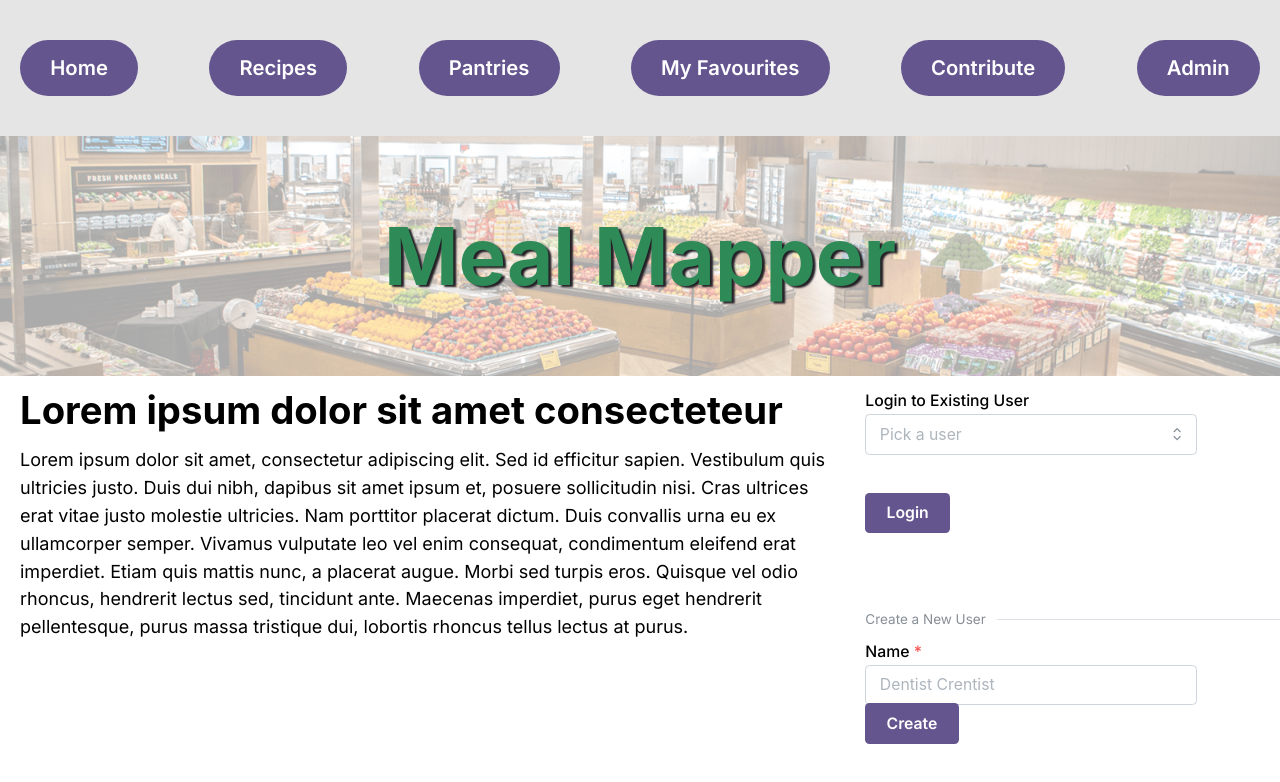
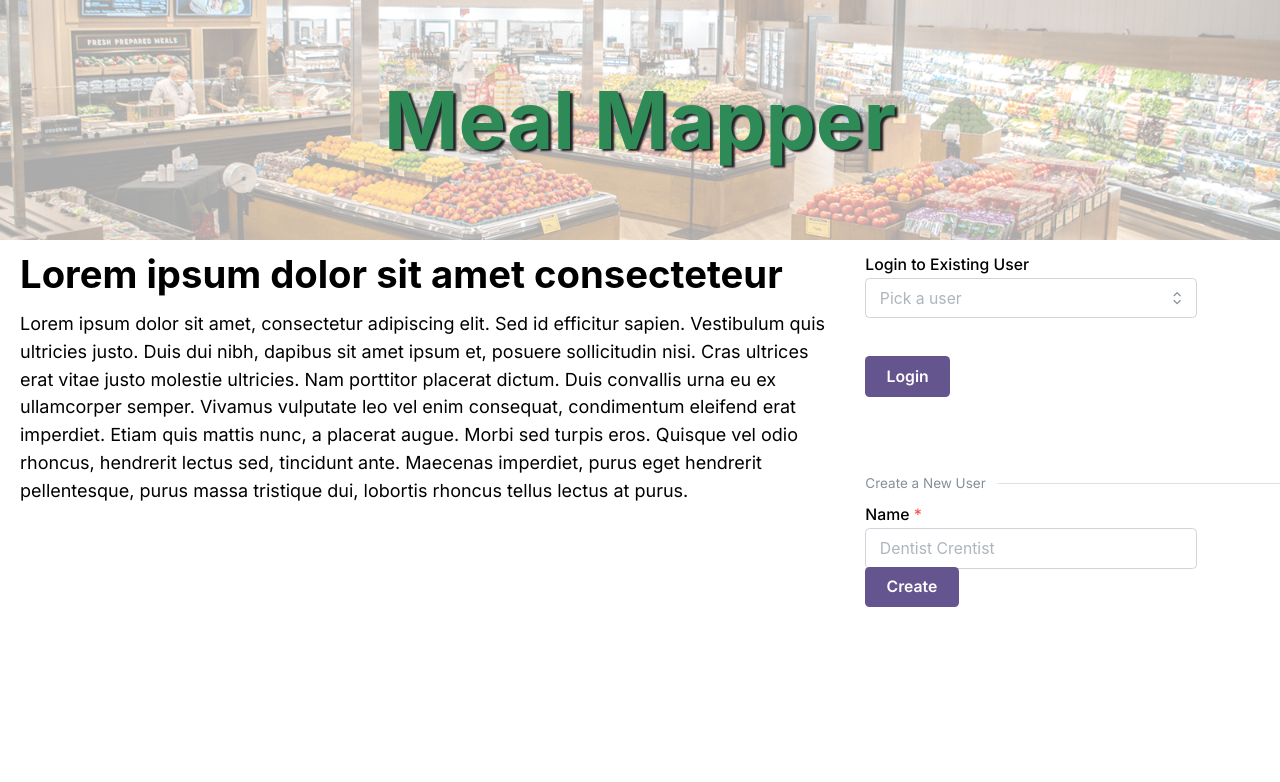
Before and after one commit to MoeMohamed17/Meal-Tracker, a Next.js app in the folder client/: page / in a window 1280 px wide. Shown: the top 782 px of the page. Built offline with nearby package versions, Linux system fonts and the light colour scheme; no server answers.

Commit message:
nav bar removed from home page

```diff
--- a/client/src/app/page.js
+++ b/client/src/app/page.js
@@ -65,8 +65,7 @@ export default function Home() {
 
   return (
     <div>
-      <NavBar />
-      <div class={styles.imageContainer}>
+      <div className={styles.imageContainer}>
         <img
           src={"http://localhost:3000/home_splash.png"}
           alt="Home"
```
